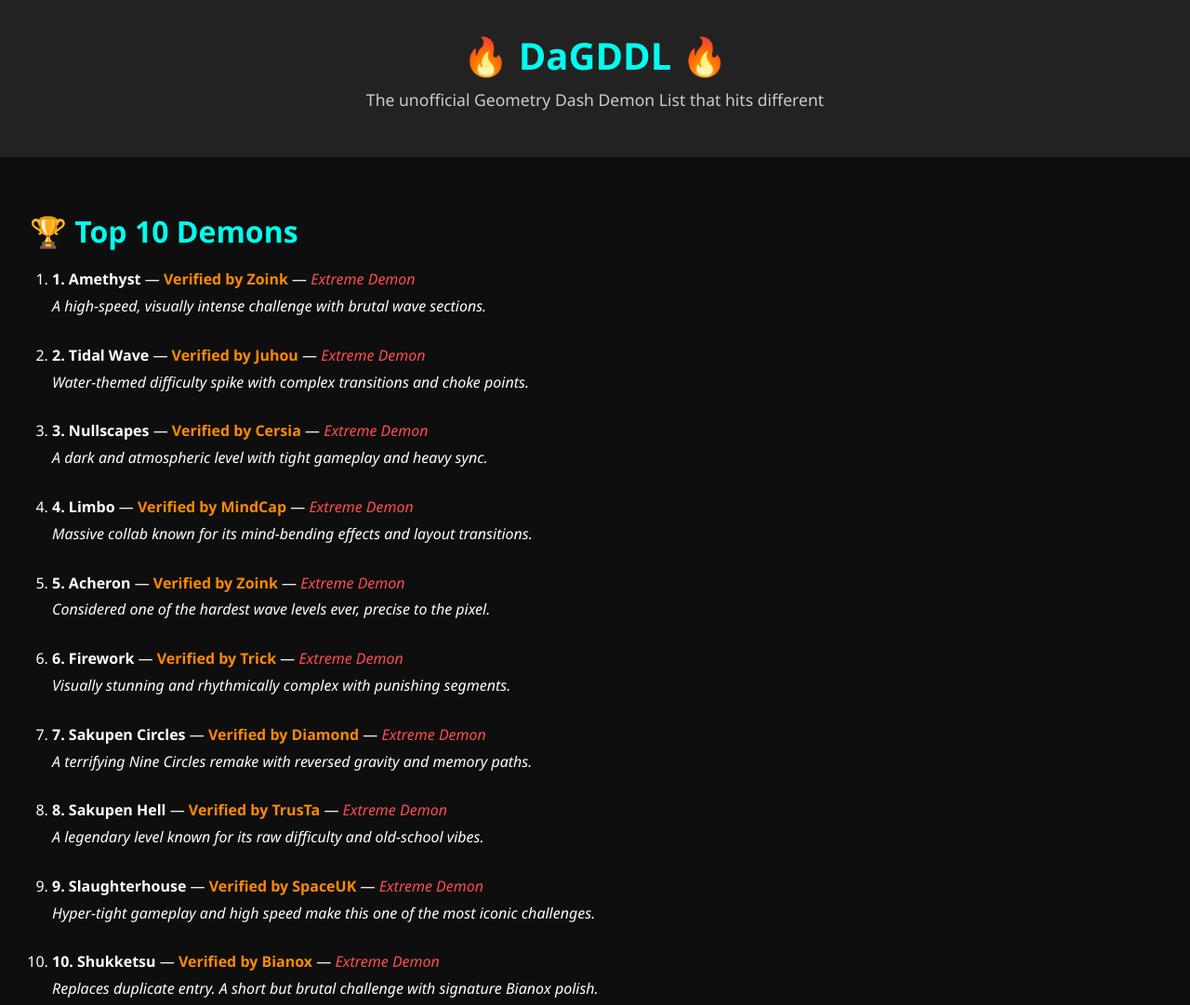
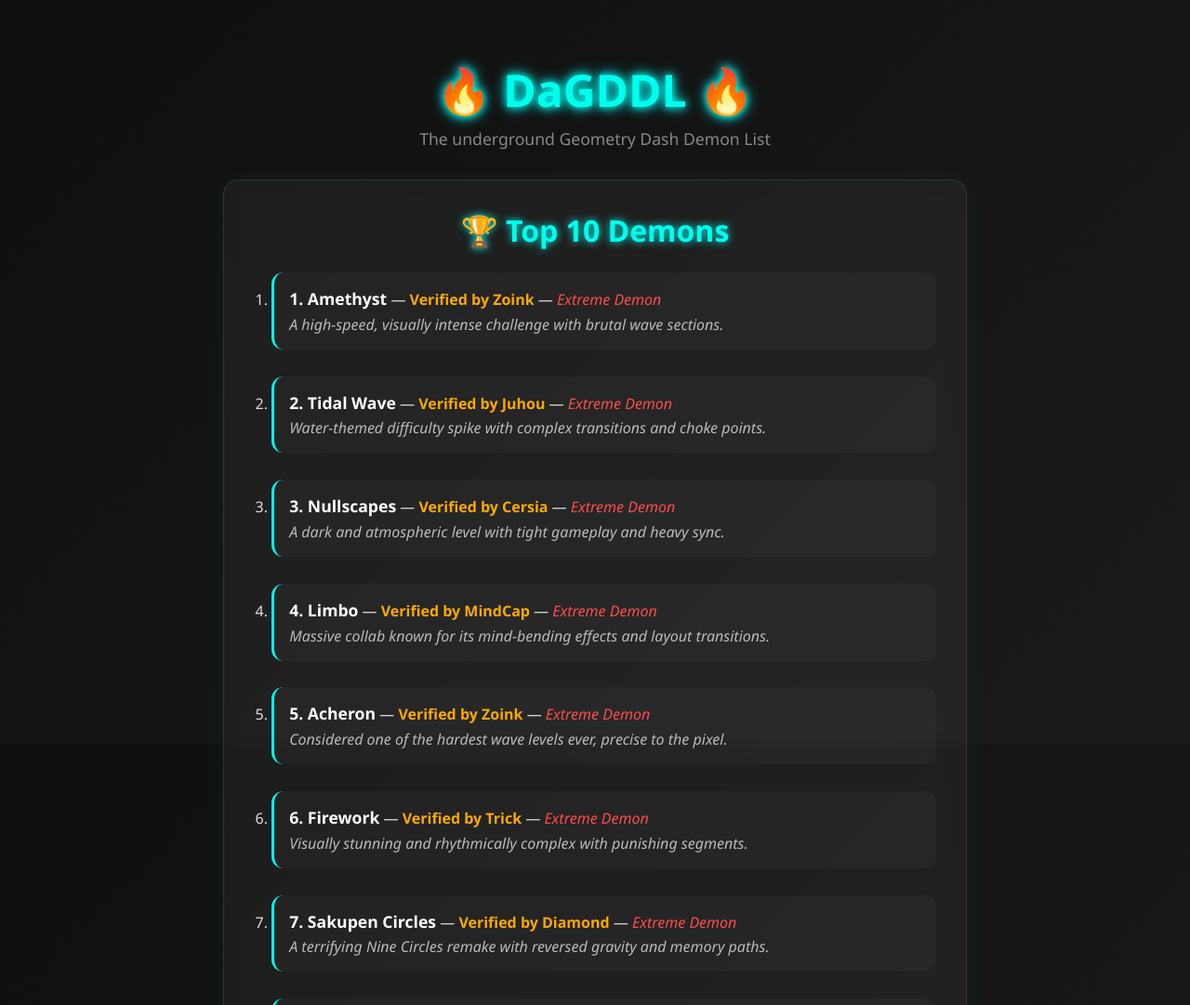
Before and after one commit to DaGDNoob-ops/DaGDDL, a plain HTML site: page index.html in a window 1280 px wide. Shown: the top 1081 px of the page at 93% size. Drawn offline with Linux system fonts and the light colour scheme.

Commit message:
index.html

```diff
--- a/index.html
+++ b/index.html
@@ -3,55 +3,84 @@
 <head>
   <meta charset="UTF-8" />
   <meta name="viewport" content="width=device-width, initial-scale=1.0" />
-  <title>Da Geometry Dash Demon List (DaGDDL)</title>
+  <title>DaGDDL — Da Geometry Dash Demon List</title>
   <style>
+    * {
+      margin: 0;
+      padding: 0;
+      box-sizing: border-box;
+    }
+
     body {
       font-family: 'Segoe UI', sans-serif;
-      background-color: #0e0e0e;
-      color: #ffffff;
-      margin: 0;
-      padding: 0;
+      background: linear-gradient(135deg, #0f0f0f, #1a1a1a);
+      color: #e0e0e0;
+      padding: 2rem;
+      background-attachment: fixed;
     }
 
     header {
-      background-color: #222;
-      padding: 2rem;
       text-align: center;
+      padding: 2rem 1rem;
     }
 
     header h1 {
+      font-size: 3rem;
       color: #00ffee;
-      margin: 0;
-      font-size: 2.5rem;
+      text-shadow: 0 0 8px #00ffee, 0 0 15px #0ff;
     }
 
     header p {
-      color: #ccc;
+      color: #888;
+      font-size: 1.1rem;
       margin-top: 0.5rem;
+    }
+
+    .list-container {
+      max-width: 800px;
+      margin: 0 auto;
+      background: rgba(255, 255, 255, 0.05);
+      border: 1px solid rgba(255, 255, 255, 0.1);
+      border-radius: 1rem;
+      padding: 2rem;
+      backdrop-filter: blur(8px);
+      box-shadow: 0 0 30px rgba(0, 255, 255, 0.05);
+    }
+
+    h2 {
+      text-align: center;
+      font-size: 2rem;
+      color: #00ffee;
+      margin-bottom: 1.5rem;
+      text-shadow: 0 0 8px #00ffee;
+    }
+
+    ol {
+      list-style: decimal;
+      padding-left: 1.2rem;
+    }
+
+    li {
+      margin-bottom: 1.8rem;
+      background: rgba(255, 255, 255, 0.025);
+      padding: 1rem;
+      border-radius: 0.8rem;
+      border-left: 3px solid #00ffee;
+      transition: all 0.2s ease-in-out;
+    }
+
+    li:hover {
+      background: rgba(255, 255, 255, 0.07);
+      transform: translateX(4px);
+    }
+
+    strong {
+      color: #ffffff;
       font-size: 1.1rem;
     }
 
-    section {
-      padding: 2rem;
-    }
-
-    h2 {
-      font-size: 2rem;
-      color: #00ffee;
-      margin-bottom: 1rem;
-    }
-
-    ol {
-      line-height: 1.8;
-      padding-left: 1.5rem;
-    }
-
-    li {
-      margin-bottom: 1.5rem;
-    }
-
     .verifier {
-      color: #ff8a00;
+      color: #ffaa00;
       font-weight: bold;
     }
 
@@ -60,69 +89,74 @@
       font-style: italic;
     }
 
+    em {
+      color: #bbb;
+      display: block;
+      margin-top: 0.3rem;
+    }
+
     footer {
-      background-color: #111;
       text-align: center;
-      padding: 1rem;
+      margin-top: 3rem;
       font-size: 0.9rem;
-      color: #888;
+      color: #666;
     }
   </style>
 </head>
 <body>
   <header>
     <h1>🔥 DaGDDL 🔥</h1>
-    <p>The unofficial Geometry Dash Demon List that hits different</p>
+    <p>The underground Geometry Dash Demon List</p>
   </header>
 
-  <section id="top-list">
+  <div class="list-container">
     <h2>🏆 Top 10 Demons</h2>
     <ol>
       <li>
         <strong>1. Amethyst</strong> — <span class="verifier">Verified by Zoink</span> — <span class="difficulty">Extreme Demon</span>
-        <br><em>A high-speed, visually intense challenge with brutal wave sections.</em>
+        <em>A high-speed, visually intense challenge with brutal wave sections.</em>
       </li>
       <li>
         <strong>2. Tidal Wave</strong> — <span class="verifier">Verified by Juhou</span> — <span class="difficulty">Extreme Demon</span>
-        <br><em>Water-themed difficulty spike with complex transitions and choke points.</em>
+        <em>Water-themed difficulty spike with complex transitions and choke points.</em>
       </li>
       <li>
         <strong>3. Nullscapes</strong> — <span class="verifier">Verified by Cersia</span> — <span class="difficulty">Extreme Demon</span>
-        <br><em>A dark and atmospheric level with tight gameplay and heavy sync.</em>
+        <em>A dark and atmospheric level with tight gameplay and heavy sync.</em>
       </li>
       <li>
         <strong>4. Limbo</strong> — <span class="verifier">Verified by MindCap</span> — <span class="difficulty">Extreme Demon</span>
-        <br><em>Massive collab known for its mind-bending effects and layout transitions.</em>
+        <em>Massive collab known for its mind-bending effects and layout transitions.</em>
       </li>
       <li>
         <strong>5. Acheron</strong> — <span class="verifier">Verified by Zoink</span> — <span class="difficulty">Extreme Demon</span>
-        <br><em>Considered one of the hardest wave levels ever, precise to the pixel.</em>
+        <em>Considered one of the hardest wave levels ever, precise to the pixel.</em>
       </li>
       <li>
         <strong>6. Firework</strong> — <span class="verifier">Verified by Trick</span> — <span class="difficulty">Extreme Demon</span>
-        <br><em>Visually stunning and rhythmically complex with punishing segments.</em>
+        <em>Visually stunning and rhythmically complex with punishing segments.</em>
       </li>
       <li>
         <strong>7. Sakupen Circles</strong> — <span class="verifier">Verified by Diamond</span> — <span class="difficulty">Extreme Demon</span>
-        <br><em>A terrifying Nine Circles remake with reversed gravity and memory paths.</em>
+        <em>A terrifying Nine Circles remake with reversed gravity and memory paths.</em>
       </li>
       <li>
         <strong>8. Sakupen Hell</strong> — <span class="verifier">Verified by TrusTa</span> — <span class="difficulty">Extreme Demon</span>
-        <br><em>A legendary level known for its raw difficulty and old-school vibes.</em>
+        <em>A legendary level known for its raw difficulty and old-school vibes.</em>
       </li>
       <li>
         <strong>9. Slaughterhouse</strong> — <span class="verifier">Verified by SpaceUK</span> — <span class="difficulty">Extreme Demon</span>
-        <br><em>Hyper-tight gameplay and high speed make this one of the most iconic challenges.</em>
+        <em>Hyper-tight gameplay and high speed make this one of the most iconic challenges.</em>
       </li>
       <li>
         <strong>10. Shukketsu</strong> — <span class="verifier">Verified by Bianox</span> — <span class="difficulty">Extreme Demon</span>
-        <br><em>Replaces duplicate entry. A short but brutal challenge with signature Bianox polish.</em>
+        <em>A short but brutal challenge with signature Bianox polish.</em>
       </li>
     </ol>
-  </section>
+  </div>
 
   <footer>
-    <p>Made by DaGDNoob and some opinions by CrazeonDash🌀 | DaGDDL © 2025</p>
+    Made by DaGDNoob and CrazeonDash 🌀 | DaGDDL © 2025
   </footer>
 </body>
 </html>
```
